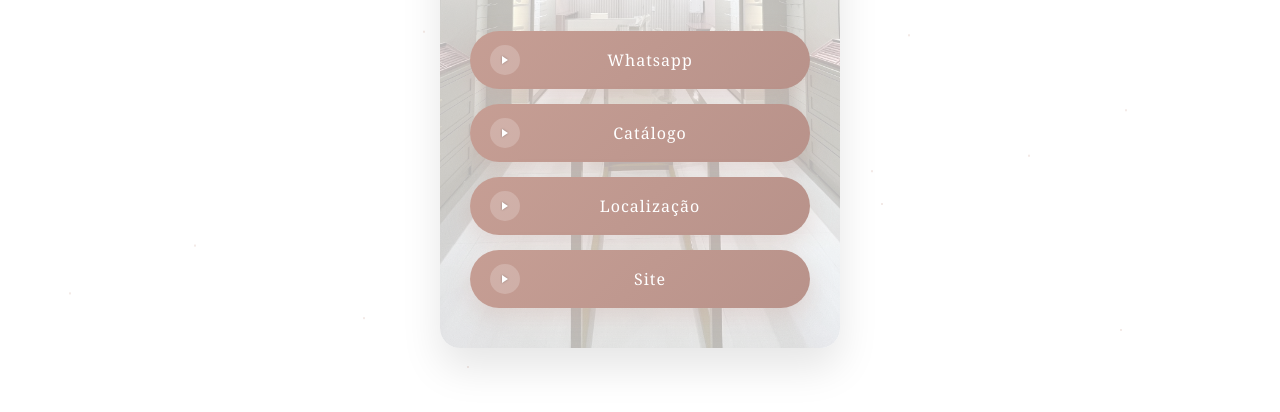
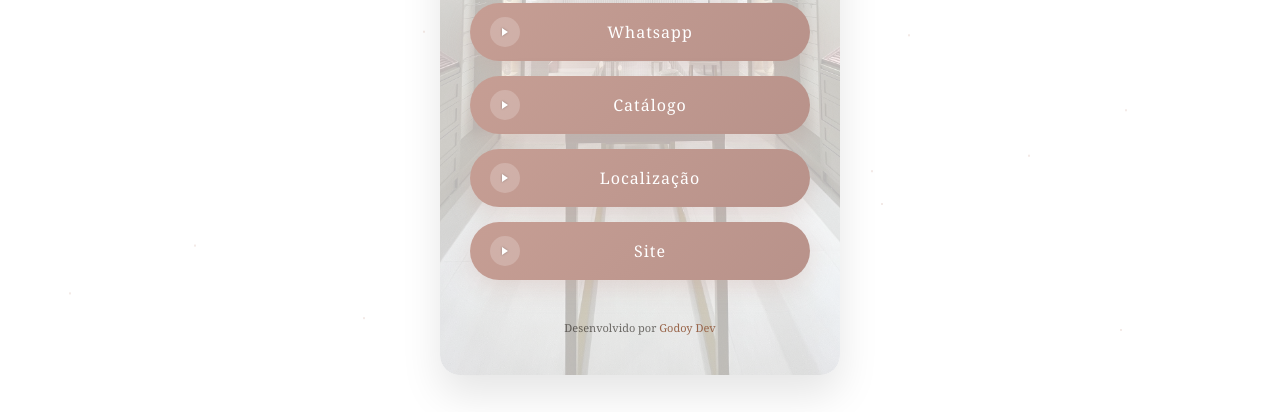
Before and after one commit to PyGodoy/anamijoias, a plain HTML site: page index.html in a window 1280 px wide. Shown: the part 388-800 px from the top of the page. Drawn offline with Linux system fonts and the light colour scheme.

Commit message:
creditos desenvolvedor

```diff
--- a/index.html
+++ b/index.html
@@ -37,6 +37,10 @@
                 <span class="link-text">Site</span>
             </a>
         </div>
+
+        <div class="developer-credit">
+            Desenvolvido por <a href="https://www.instagram.com/mikaellgodoy_/" target="_blank" class="dev-link">Godoy Dev</a>
+        </div>
     </div>
 </body>
 </html>
--- a/static/css/style.css
+++ b/static/css/style.css
@@ -128,6 +128,25 @@ body {
     margin-left: 20px;
 }
 
+.developer-credit {
+    margin-top: 40px;
+    font-size: 11px;
+    color: rgba(29, 23, 19, 0.6);
+    text-align: center;
+}
+
+.dev-link {
+    color: rgb(153, 101, 74);
+    text-decoration: none;
+    font-weight: 500;
+    transition: all 0.3s ease;
+}
+
+.dev-link:hover {
+    color: rgb(198, 158, 148);
+    text-decoration: underline;
+}
+
 @keyframes fadeInUp {
     from {
         opacity: 0;
```
